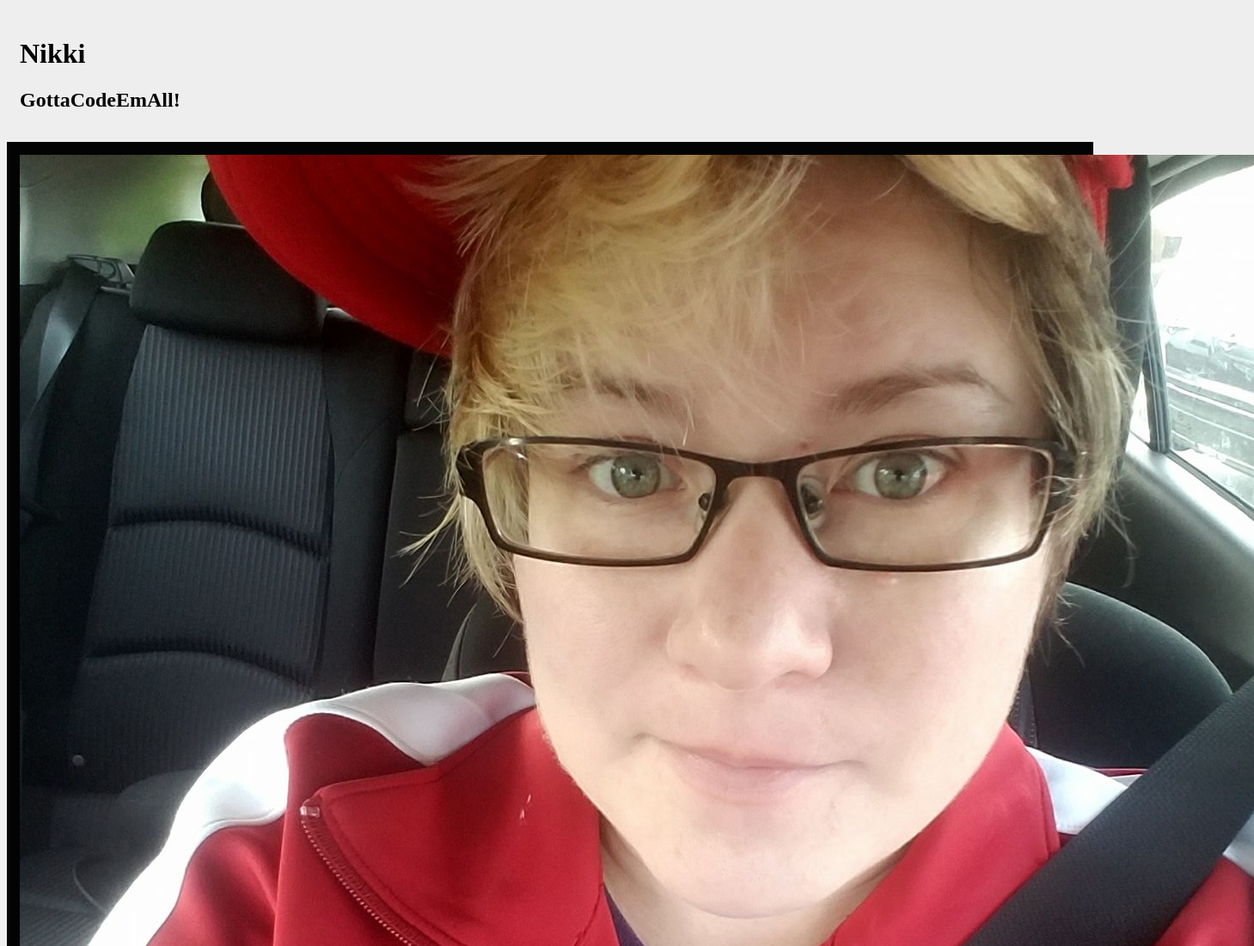
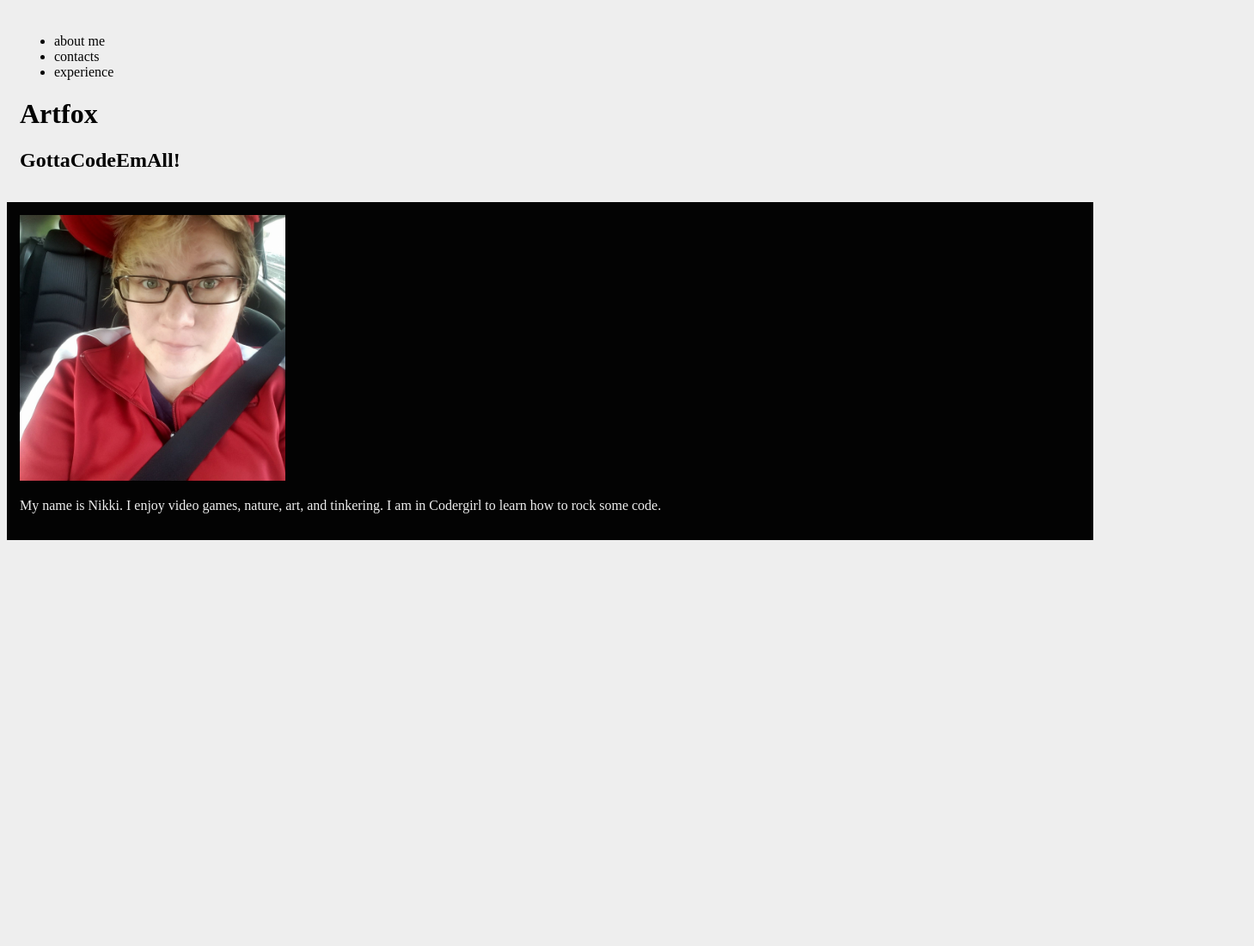
Before and after one commit to Artfox79/portfolio_project, a plain HTML site: page index.html in a window 1280 px wide. Shown: the top 1100 px of the page at 86% size, 1459 px wide, since content can reach past the window. After the commit the page ends 800 px from the top, so only its background shows below. Drawn offline with Linux system fonts and the light colour scheme.

Commit message:
this is my commit with added styling.

```diff
--- a/index.html
+++ b/index.html
@@ -8,11 +8,17 @@
 
   <body>
     <div class='header'>
-      <h1>Nikki</h1>
+      <ul>
+        <li> about me </li>
+        <li> contacts </li>
+        <li> experience </li>
+      </ul>
+
+      <h1>Artfox</h1>
       <h2>GottaCodeEmAll!</h2>
     </div>
     <div class='content'>
-    <img src="images/Nikkipic.jpg" alt="Artfox79" class="thumbnail">
+    <img src="images/Nikkipic.jpg" width="25%" alt="Artfox79" class="thumbnail">
     <p>
     My name is Nikki. I enjoy video games, nature, art, and tinkering. I am in Codergirl to learn how to rock some code.
     </p>
--- a/main.css
+++ b/main.css
@@ -4,6 +4,10 @@ body {
   margin: 5;
   padding: 15;
 }
+
+nav h1{font-family: "PT Sans Narrow"
+}
+
 
 .header {
   padding: 15px;
```
